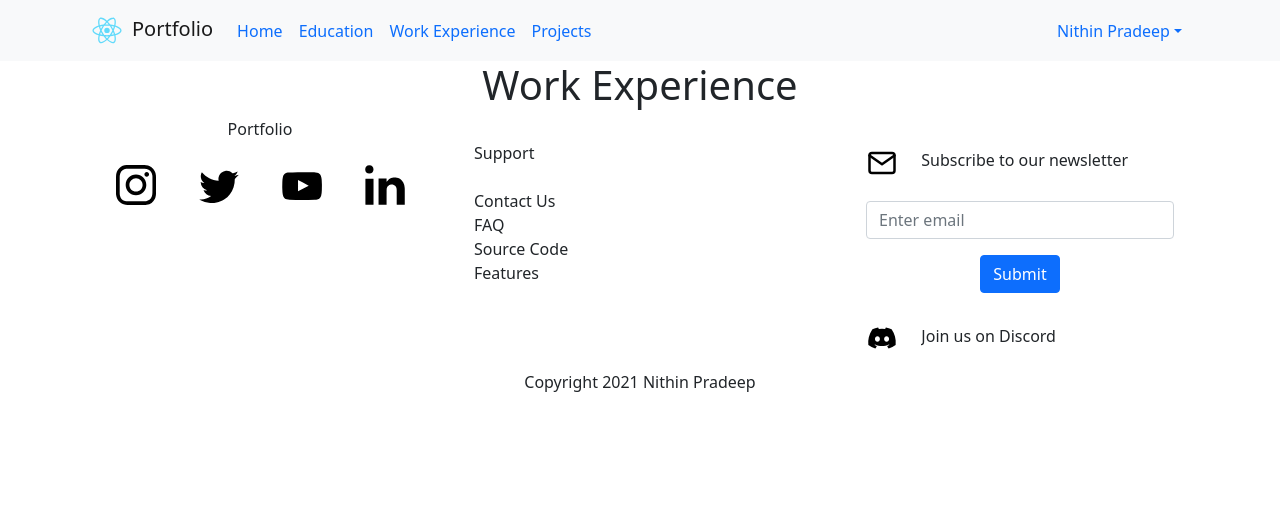
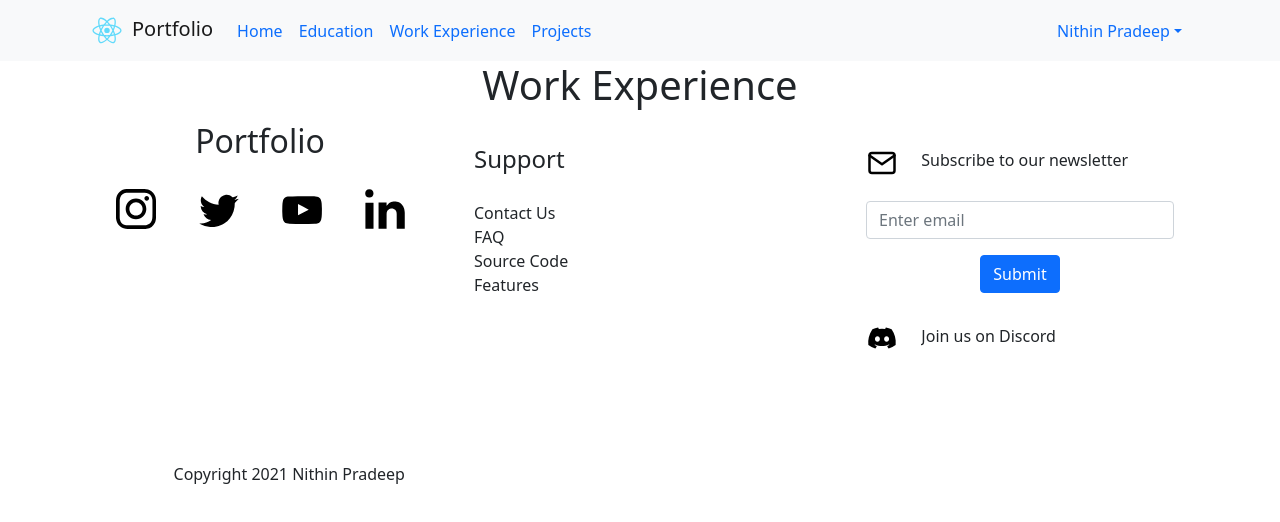
Before and after one commit to NithinPrd/portfolio-frontend, a React (Create React App) app: page /work-experience in a window 1280 px wide. Shown: the top 522 px of the page. Built offline with nearby package versions, Linux system fonts and the light colour scheme.

Commit message:
Code cleanup for header and styling for footer

```diff
--- a/src/App.css
+++ b/src/App.css
@@ -41,3 +41,24 @@
   text-decoration: none;
   text-decoration-color: none;
 }
+
+.Footer-Title {
+  align-content: center;
+  align-items: center;
+  align-self: center;
+  font-size: xx-large;
+}
+
+.Footer-Title2 {
+  align-content: center;
+  align-items: center;
+  align-self: center;
+  font-size: x-large;
+}
+
+.Footer-Copyright {
+  padding: 10ch;
+  display: flex;
+  margin-left: auto;
+  margin-right: 0;
+}
--- a/src/components/footer/References.js
+++ b/src/components/footer/References.js
@@ -8,7 +8,7 @@ export default function References(props) {
         <Card style={cardStyle} border={border}
         onMouseEnter={() => setBorder("primary")}
         onMouseLeave={() => setBorder("secondary")}>
-            <Card.Img src={props.image} variant="bottom" height="75%" />
+            <Card.Img src={props.image} variant="bottom" />
             <Card.Body>
                 <Card.Title>{props.title}</Card.Title>
                 <Card.Text>Follow me, please. I'm desperate.</Card.Text>
--- a/src/components/header/Header.js
+++ b/src/components/header/Header.js
@@ -16,7 +16,7 @@ class Header extends React.Component {
                 <Navbar.Toggle aria-controls="basic-navbar-nav" />
                 <Navbar.Collapse id="basic-navbar-nav">
                 <Nav>
-                    {headerOptions.map((option) => <HeaderOption title={option.title} url={option.url} />)}
+                    {headerOptions.map((option) => <HeaderOption key={option.title} title={option.title} url={option.url} />)}
                 </Nav>
                 <NavbarCollapse className="justify-content-end">
                     <NavDropdown title={data.name}>
```
